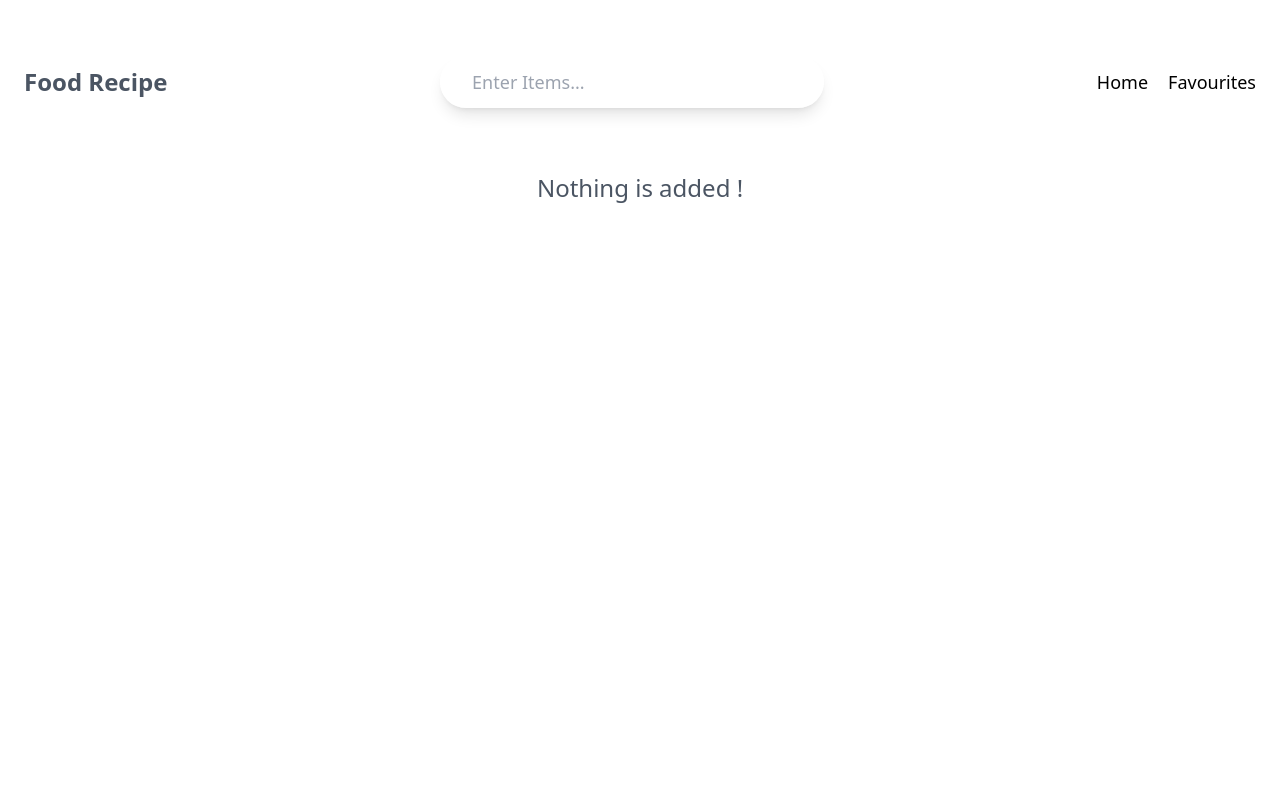
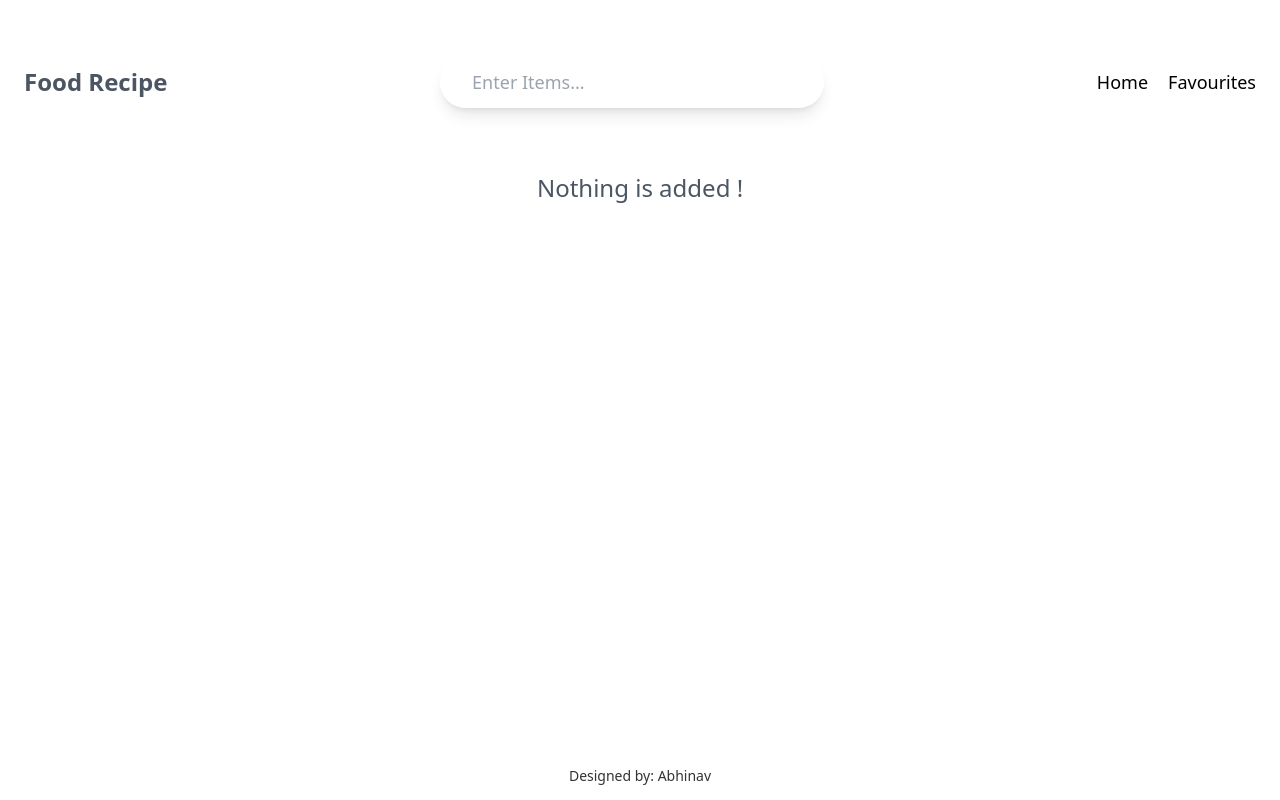
Before and after one commit to Abhinav8195/Food-recipe-with-Api, a React (Create React App) app: page /fav in a window 1280 px wide. Built offline with nearby package versions, Linux system fonts and the light colour scheme.

Commit message:
Update Favourites.jsx

```diff
--- a/src/Pages/Favourite/Favourites.jsx
+++ b/src/Pages/Favourite/Favourites.jsx
@@ -16,6 +16,9 @@ const Favourites = () => {
           <h1 className='text-2xl text-center'>Nothing is added !</h1>
         </div>
       }
+      <div className='designer-name'>
+        Designed by: Abhinav
+      </div>
     </div>
   )
 }
```
